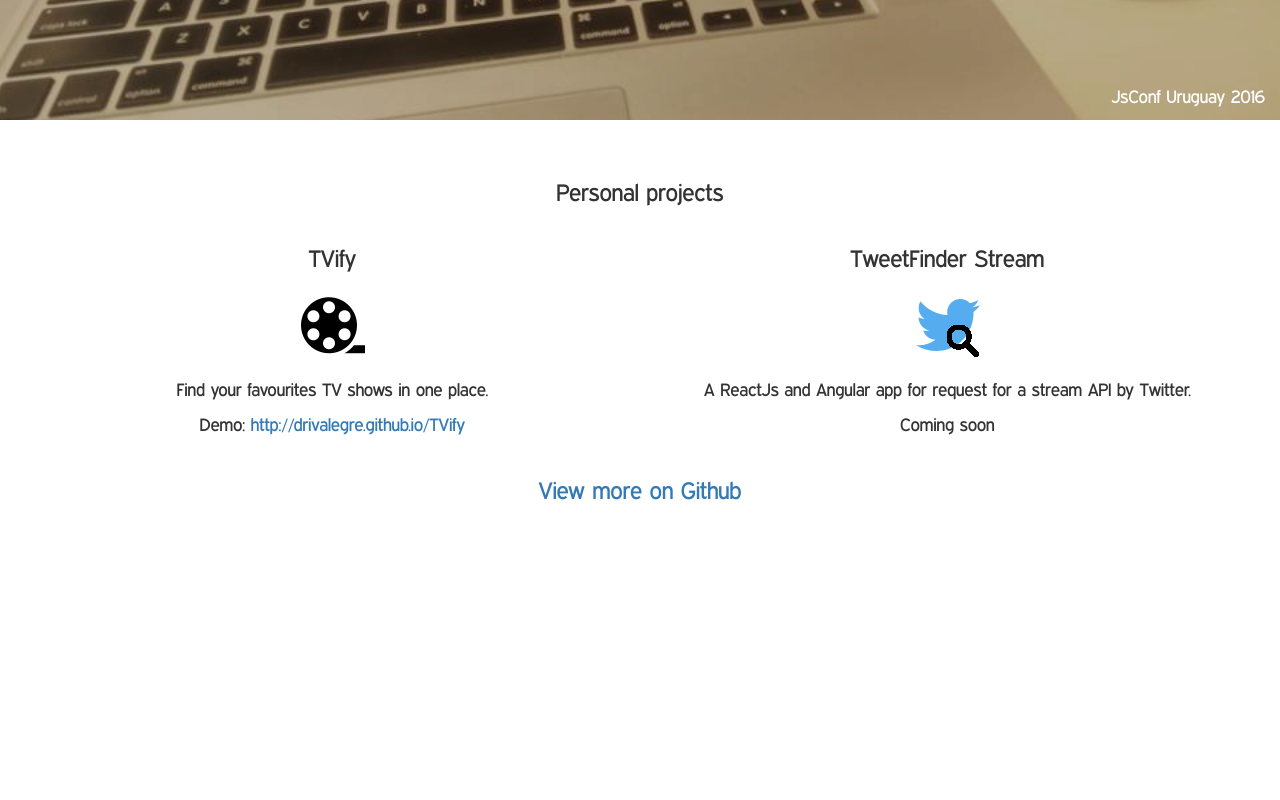
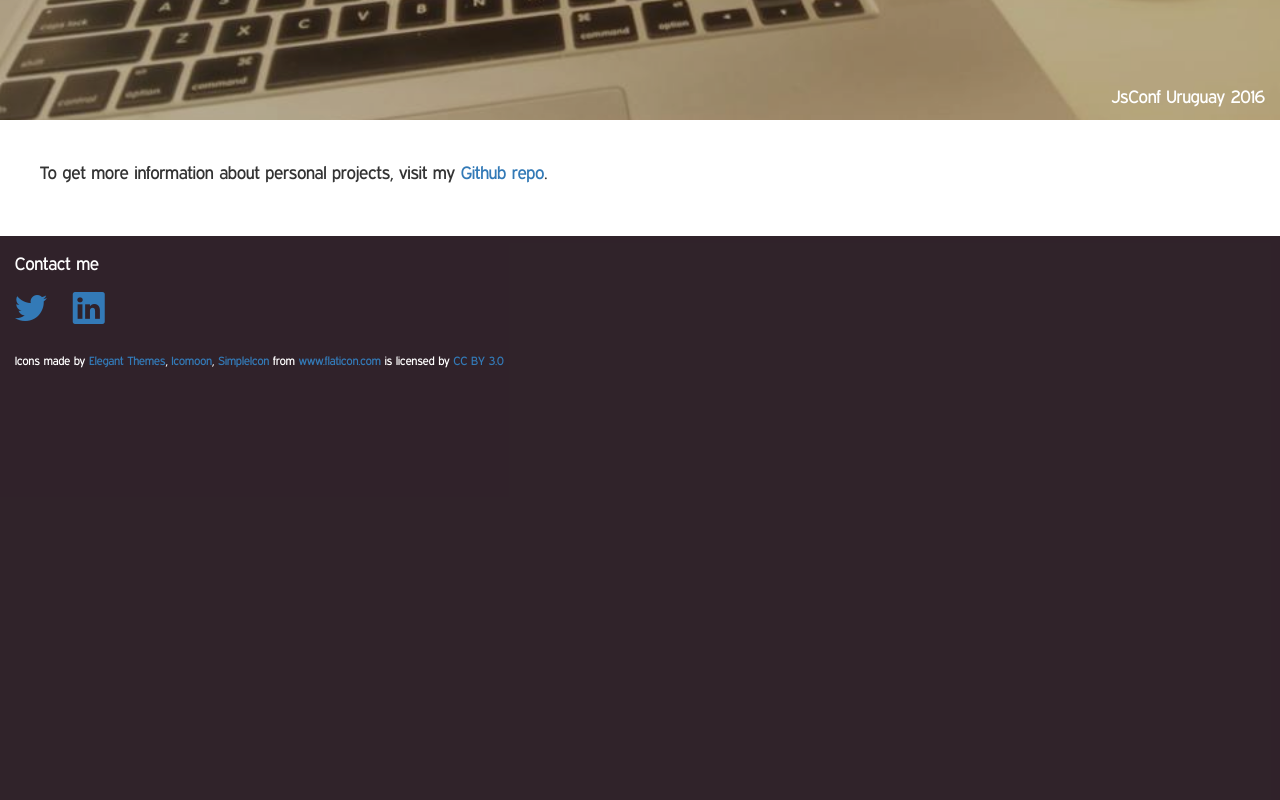
Before and after one commit to DRivAlegre/david-rivero, a website: page app/index.html in a window 1280 px wide. Shown: the part 5600-6400 px from the top of the page. Drawn offline with Linux system fonts and the light colour scheme; files whose address does not match are found by name; a web font is replaced by a local one.

Commit message:
First update of landing

```diff
--- a/app/index.html
+++ b/app/index.html
@@ -120,26 +120,7 @@
       </div>
 
       <div id="projects" class="section-component wall-section">
-          <h3>Personal projects</h3>
-          <div class="row">
-            <div class="col-proj col-md-6 col-sm-12 col-xs-12">
-              <h3>TVify</h3>
-              <figure><img src="dist/img/film_icon.png" alt="Icon made by SimpleIcon, simpleicon.com"></figure>
-              <p>Find your favourites TV shows in one place.</p>
-              <div><span>Demo: </span><a href="http://drivalegre.github.io/TVify">http://drivalegre.github.io/TVify</a></div>
-            </div>
-            <div class="col-proj col-md-6 col-sm-12 col-xs-12">
-              <h3>TweetFinder Stream</h3>
-              <figure><img src="dist/img/tweetstream.png" alt="Icon made by SimpleIcon, simpleicon.com"></figure>
-              <p>A ReactJs and Angular app for request for a stream API by Twitter.</p>
-              <div><span class="coming_soon">Coming soon</span></div>
-            </div>
-          </div>
-          <div class="view_more">
-            <h3><a href="https://github.com/DRivAlegre" target="_blank">View more on Github</a></h3>
-            <i></i>
-          </div>
-        </div>
+          <p>To get more information about personal projects, visit my <a href="https://github.com/david-rivero" target="_blank">Github repo</a>.</p>
       </div>
 
     </section>
--- a/app/src/scss/view/_responsive.scss
+++ b/app/src/scss/view/_responsive.scss
@@ -4,6 +4,10 @@
 
     .wall-section {
       height: 100vh;
+
+      &#projects {
+        height: auto;
+      }
     }
   }
 }
```
Also changed, not shown: app/dist/css/main.css.
